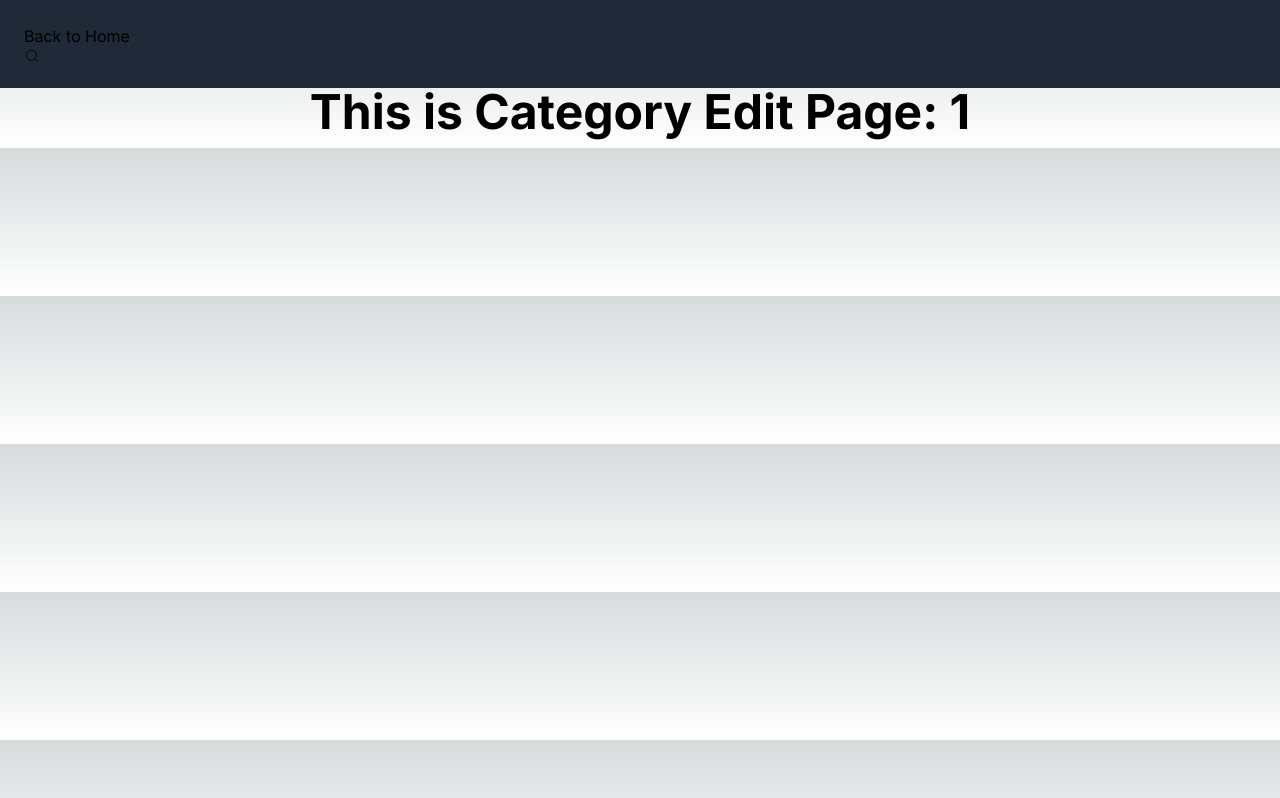
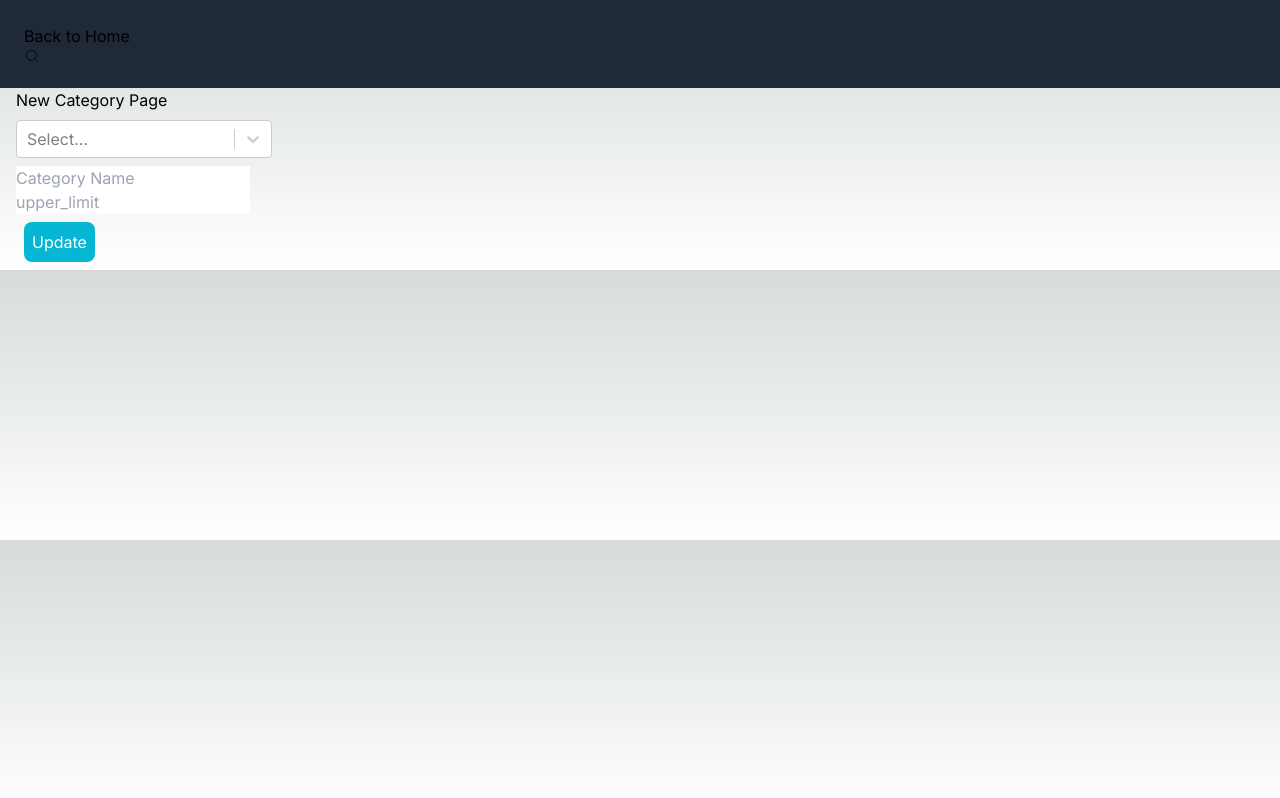
Before and after one commit to Fumiya-Kito/1in1out, a Next.js app: page /categoryedit/1 in a window 1280 px wide. Built offline with nearby package versions, Linux system fonts and the light colour scheme.

Commit message:
feat: create Form components and categoryFormPages

```diff
--- a/app/categoryedit/[slug]/page.tsx
+++ b/app/categoryedit/[slug]/page.tsx
@@ -1,15 +1,16 @@
+import Form from '@/components/form/Form';
+
 type CategoryEditProps = {
   params: {
     slug: number;
   }
 }
 
-export default function CategoryDetailPage({ params }: CategoryEditProps) {
+export default function CategoryEditPage({ params }: CategoryEditProps) {
   return (
-    <main>
-      <div>
-        <h1 className="text-center text-5xl font-bold mb-3">This is Category Edit Page: {params.slug}</h1>
-      </div>
-    </main>
+    <section>
+      <h2>New Category Page</h2>
+      <Form type={"UPDATE"}/>
+    </section>
   );
 }
--- a/app/newcategory/page.tsx
+++ b/app/newcategory/page.tsx
@@ -1,109 +1,10 @@
-"use client";
-
-import { useEffect, useRef, useState } from "react";
-import Select from "react-select";
-
-import {
-  HiOutlineBattery0,
-  HiOutlineComputerDesktop,
-  HiOutlineCake,
-} from "react-icons/hi2";
-import { PiBowlFood } from "react-icons/pi";
-
-type Options = {
-  value?: number | string;
-  label?: string | JSX.Element;
-};
+import Form from "@/components/form/Form";
 
 export default function SearchPage() {
-  const iconOptions = [
-    { value: "battery", label: <HiOutlineBattery0 color={"#000"} /> },
-    { value: "desktop", label: <HiOutlineComputerDesktop color={"#000"} /> },
-    { value: "cake", label: <HiOutlineCake color={"#000"} /> },
-    { value: "pibow", label: <PiBowlFood color={"#000"} /> },
-  ];
-
-  const [isMounted, setIsMounted] = useState(false);
-  const [selectedIcon, setSelectedIcon] = useState<Options>({
-    value: undefined,
-    label: undefined,
-  });
-  const nameInputRef = useRef<HTMLInputElement>(null);
-  const upperLimitInputRef = useRef<HTMLInputElement>(null);
-
-  const registrationHandler = async (event: React.FormEvent) => {
-    event.preventDefault();
-    const enteredIcon = selectedIcon.value;
-    const enteredName = nameInputRef.current!.value;
-    const enteredUpperLimit = upperLimitInputRef.current!.value;
-
-    /* validation */
-    if (
-      !enteredName ||
-      !enteredIcon ||
-      !enteredUpperLimit
-    ) {
-      console.log("invalid Input");
-      return;
-    }
-
-    const reqBody = {
-      icon: enteredIcon,
-      name: enteredName,
-      upper_limit: +enteredUpperLimit, // :number
-    };
-
-    // POST
-    const res = await fetch("/api/categories", {
-      method: "POST",
-      body: JSON.stringify(reqBody),
-      headers: {
-        "Content-Type": "application/json",
-      },
-    });
-
-    const data = res.json();
-    console.log("from client: ResData = ", data);
-  };
-
-  useEffect(() => setIsMounted(true), []);
-
   return (
     <section>
       <h2>New Category Page</h2>
-      <form onSubmit={registrationHandler}>
-        <div className="text-black">
-          {isMounted ? (
-            <>
-              <Select
-                options={iconOptions}
-                onChange={(value) =>
-                  value ? setSelectedIcon(value) : undefined
-                }
-                className="w-64 my-2"
-              />
-            </>
-          ) : null}
-
-          <input
-            type="text"
-            id="name"
-            placeholder="Category Name"
-            aria-label="Category Name"
-            ref={nameInputRef}
-          />
-          <input
-            type="number"
-            id="upper_limit"
-            placeholder="upper_limit"
-            aria-label="upper_limit"
-            ref={upperLimitInputRef}
-          />
-          <button className="p-2 m-2 bg-cyan-500 text-white rounded-lg">
-            Register
-          </button>
-        </div>
-      </form>
+      <Form type={"CREATE"}/>
     </section>
   );
 }
--- a/app/type.ts
+++ b/app/type.ts
@@ -15,3 +15,5 @@ export type Category = {
   upper_limit?: number;
   mono_data?: Mono[];
 };
+
+export type FormType = 'CREATE' | 'UPDATE';
--- /dev/null
+++ b/components/form/Form.tsx
@@ -0,0 +1,104 @@
+"use client";
+
+import { useEffect, useRef, useState } from "react";
+import Select from "react-select";
+
+import { iconFormOptions } from "../icons/icons";
+import Loading from "@/app/loading";
+import { Category, FormType, Mono } from "@/app/type";
+
+type Options = {
+  value?: number | string;
+  label?: string | JSX.Element;
+};
+
+export default function SearchPage(
+  props: { type: FormType ,data?: Mono | Category }
+) {
+  const iconOptions = iconFormOptions;
+
+  const [isMounted, setIsMounted] = useState(false);
+  const [selectedIcon, setSelectedIcon] = useState<Options>({
+    value: undefined,
+    label: undefined,
+  });
+  const nameInputRef = useRef<HTMLInputElement>(null);
+  const upperLimitInputRef = useRef<HTMLInputElement>(null);
+
+  const registrationHandler = async (event: React.FormEvent) => {
+    event.preventDefault();
+    const enteredIcon = selectedIcon.value;
+    const enteredName = nameInputRef.current!.value;
+    const enteredUpperLimit = upperLimitInputRef.current!.value;
+
+    /* validation */
+    if (
+      !enteredName ||
+      !enteredIcon ||
+      !enteredUpperLimit
+    ) {
+      console.log("invalid Input");
+      return;
+    }
+
+    const reqBody = {
+      icon: enteredIcon,
+      name: enteredName,
+      upper_limit: +enteredUpperLimit, // :number
+    };
+
+    // POST
+    const res = await fetch("/api/categories", {
+      method: "POST",
+      body: JSON.stringify(reqBody),
+      headers: {
+        "Content-Type": "application/json",
+      },
+    });
+
+    const data = res.json();
+    console.log("from client: ResData = ", data);
+  };
+
+  useEffect(() => setIsMounted(true), []);
+
+  return (
+    <form onSubmit={registrationHandler} className="text-black">
+      {isMounted ? (
+        <>
+          <Select
+            options={iconOptions}
+            onChange={(value) =>
+              value ? setSelectedIcon(value) : undefined
+            }
+            className="w-64 my-2"
+          />
+          <div>
+            <input
+              type="text"
+              id="name"
+              placeholder="Category Name"
+              aria-label="Category Name"
+              ref={nameInputRef}
+            />
+          </div>
+          <div>
+            <input
+              type="number"
+              id="upper_limit"
+              placeholder="upper_limit"
+              aria-label="upper_limit"
+              ref={upperLimitInputRef}
+            />
+          </div>
+          <button className="p-2 m-2 bg-cyan-500 text-white rounded-lg">
+            {props.type === "CREATE"
+              ? 'Register'
+              : 'Update'
+            }
+          </button>
+        </>
+      ) : <Loading />}
+    </form>
+  );
+}
```
